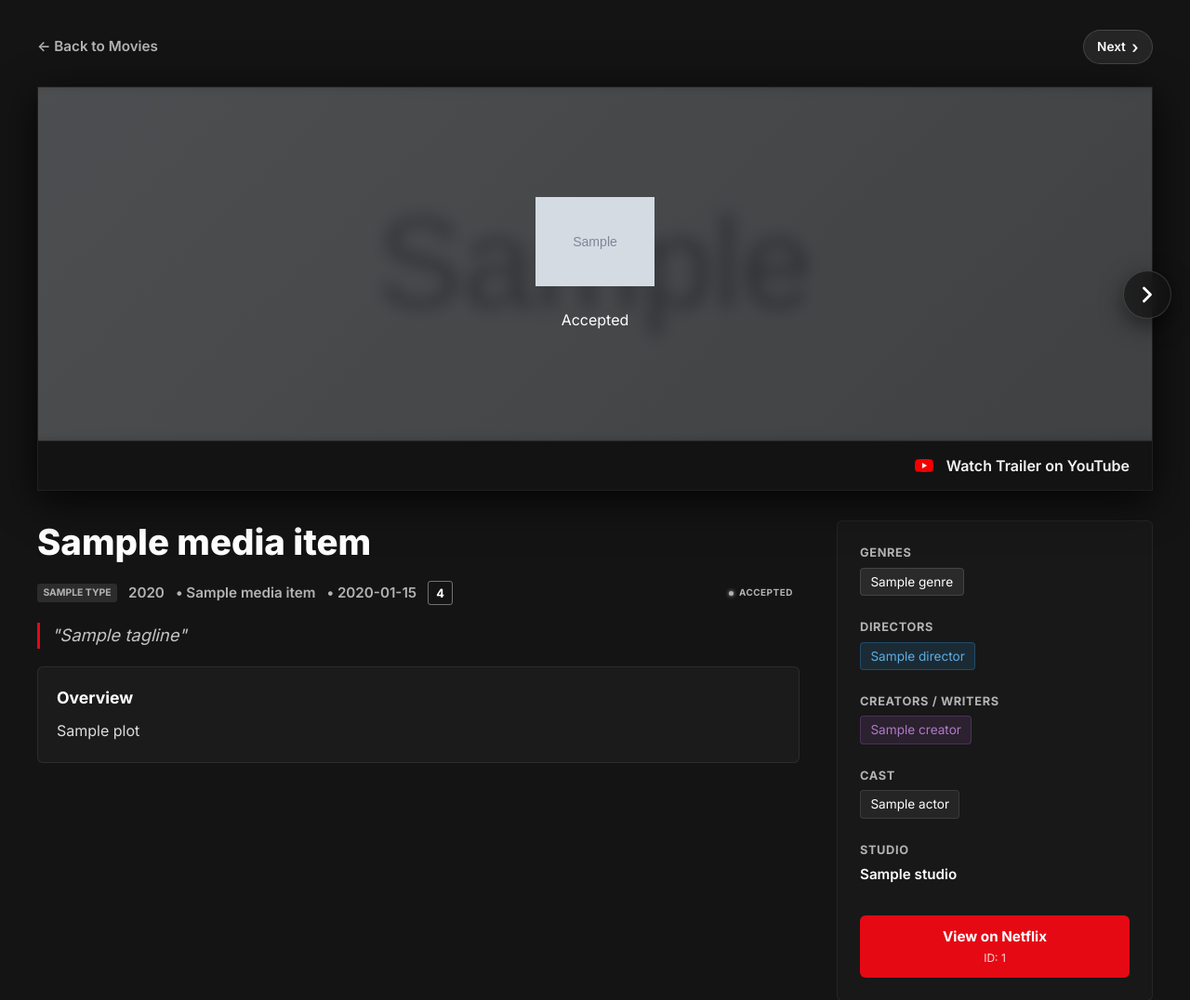
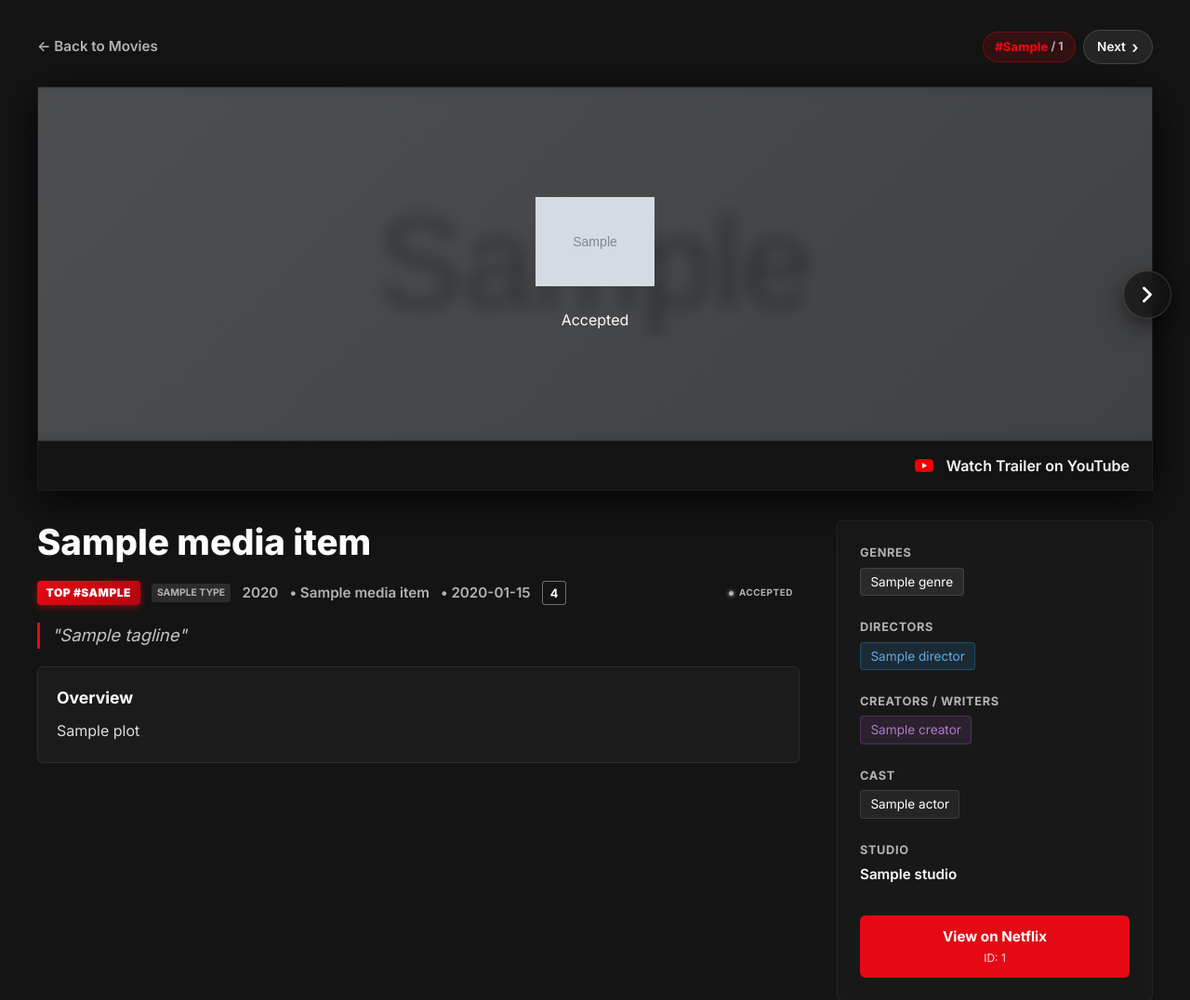
Before and after one commit to salimkayabasi/netplex, a FastAPI app: template src/web/templates/detail.html in a window 1280 px wide. Shown: the part 83-1159 px from the top of the page at 93% size. Run offline with FastAPI, Linux system fonts and the light colour scheme; the template is opened without the code that fills it: most values are stand-ins (such as "Sample title", 1, 10 or a date in 2020); grey boxes marked "Sample" are stand-in pictures.

Commit message:
feat: display current item position and total count in detail view while removing wrap-around navigation

```diff
--- a/src/web/app.py
+++ b/src/web/app.py
@@ -275,7 +275,7 @@ def render_detail_page(request: Request, netflix_id: str, item_type: str):
         "actors": nfo_data["actors"],
     }
 
-    prev_item, next_item = get_prev_next_media_items(db_path, media_item)
+    prev_item, next_item, item_position, total_items = get_prev_next_media_items(db_path, media_item)
 
     return templates.TemplateResponse(
         request=request,
@@ -286,6 +286,8 @@ def render_detail_page(request: Request, netflix_id: str, item_type: str):
             "dummy_media_mode": dummy_media_mode,
             "prev_item": prev_item,
             "next_item": next_item,
+            "item_position": item_position,
+            "total_items": total_items,
         }
     )
 
--- a/src/web/static/css/netflex.css
+++ b/src/web/static/css/netflex.css
@@ -1066,6 +1066,43 @@ body {
     line-height: 1;
 }
 
+.detail-position-badge {
+    display: inline-flex;
+    align-items: center;
+    gap: 0.2rem;
+    padding: 0.35rem 0.75rem;
+    background: rgba(229, 9, 20, 0.15);
+    border: 1px solid rgba(229, 9, 20, 0.4);
+    border-radius: 20px;
+    font-size: 0.82rem;
+    font-weight: 700;
+    backdrop-filter: blur(8px);
+    user-select: none;
+}
+
+.detail-position-badge .pos-num {
+    color: var(--netflix-red, #e50914);
+    font-weight: 800;
+}
+
+.detail-position-badge .pos-total {
+    color: var(--text-secondary, #808080);
+    font-size: 0.78rem;
+}
+
+.badge-rank-pill {
+    display: inline-block;
+    padding: 0.25rem 0.6rem;
+    background: linear-gradient(135deg, #e50914 0%, #b20710 100%);
+    color: #fff;
+    font-weight: 900;
+    font-size: 0.75rem;
+    letter-spacing: 0.04em;
+    border-radius: 4px;
+    box-shadow: 0 2px 8px rgba(229, 9, 20, 0.5);
+    text-transform: uppercase;
+}
+
 /* Floating Side Navigation Arrows */
 .detail-side-arrow {
     position: fixed;
--- a/src/web/templates/detail.html
+++ b/src/web/templates/detail.html
@@ -19,6 +19,14 @@
                 <span class="nav-btn-text">Prev</span>
             </a>
             {% endif %}
+
+            {% if item_position and total_items %}
+            <div class="detail-position-badge" title="Position {{ item_position }} of {{ total_items }}">
+                <span class="pos-num">#{% if item_position < 10 %}0{{ item_position }}{% else %}{{ item_position }}{% endif %}</span>
+                <span class="pos-total">/ {{ total_items }}</span>
+            </div>
+            {% endif %}
+
             {% if next_item %}
             <a href="/{% if next_item.type == 'tv' %}tv{% else %}movie{% endif %}/{{ next_item.netflix_id if next_item.netflix_id else next_item.id }}" id="detail-next-link" class="detail-nav-btn next-btn" title="Next: {{ next_item.title }}">
                 <span class="nav-btn-text">Next</span>
@@ -129,6 +137,9 @@
             </div>
 
             <div class="detail-meta-badges">
+                {% if item_position %}
+                <span class="badge-rank-pill">TOP #{% if item_position < 10 %}0{{ item_position }}{% else %}{{ item_position }}{% endif %}</span>
+                {% endif %}
                 <span class="badge-type">{{ media_item.type | upper }}</span>
                 <span class="meta-item">{{ media_item.release_year }}</span>
                 {% if media_item.season_name %}
```
Also changed, not shown: src/database.py (+14 -9 lines), tests/test_web_server.py (+16 -3 lines).
